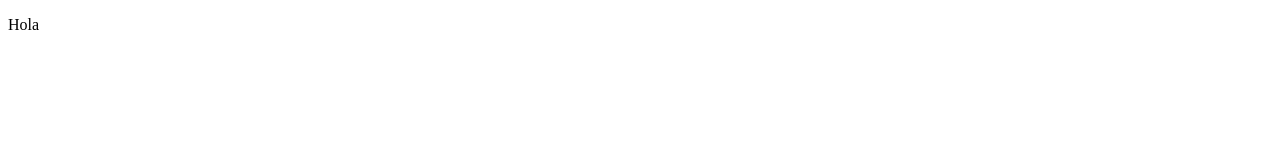
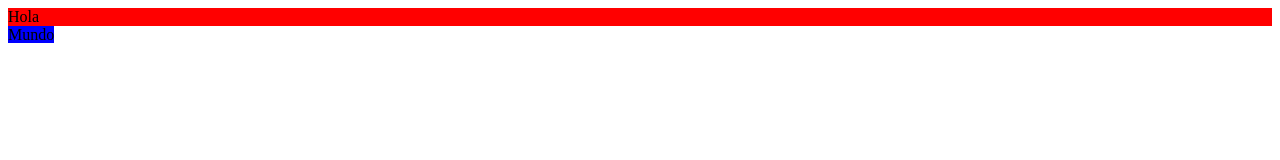
Before and after one commit to leoGKM/TecWeb2023, a plain HTML site: page index.html in a window 1280 px wide. Drawn offline with Linux system fonts and the light colour scheme.

Commit message:
DivySpam

```diff
--- a/index.html
+++ b/index.html
@@ -7,7 +7,7 @@
     <title>Document</title>
 </head>
 <body>
-    <p>Hola</p>
-    <imput type="text"></imput>
+    <div style="background-color: red;">Hola</div>
+    <span style="background-color: blue;">Mundo</span>
 </body>
 </html>
```
